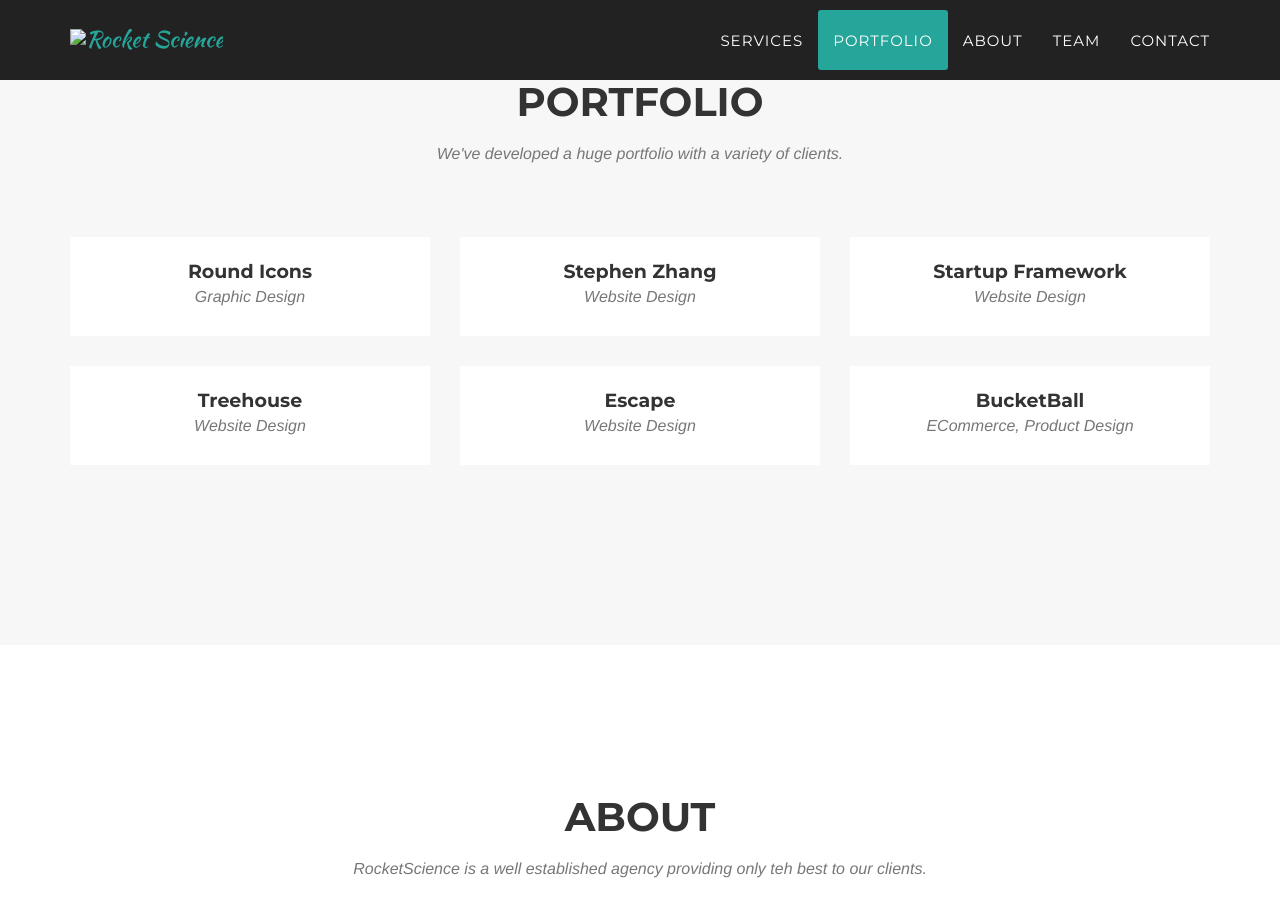
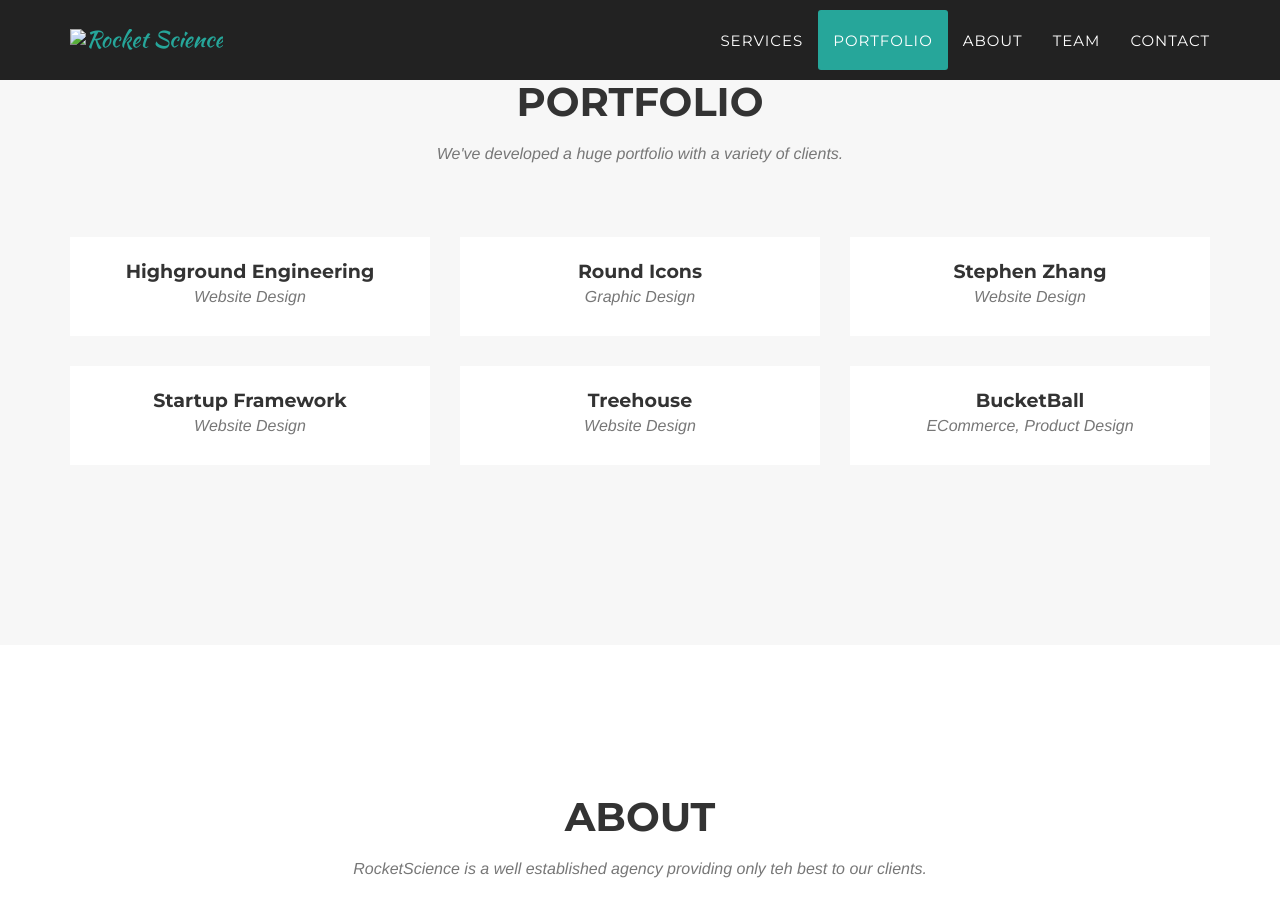
Before and after one commit to byrocketscience/byrocketscience.github.io, a Jekyll site: the page built from _posts/2014-07-17-project-2.markdown, in a window 1280 px wide and 900 px high, scrolled down 1565 px. Built offline with Jekyll 4.4.1, drawn with Linux system fonts in a browser that asks for light colours; nearby versions of some CDN libraries; some web fonts are replaced; some of the changed lines change nothing that is shown.

Commit message:
updated photo and description of Highground Engineering
updated photo, thumbnail and description for portfolio item Highground
Engineering

```diff
--- a/_posts/2014-07-17-project-2.markdown
+++ b/_posts/2014-07-17-project-2.markdown
@@ -1,16 +1,16 @@
 ---
-title: Escape
+title: Highground Engineering
 subtitle: Website Design
 layout: default
 modal-id: 2
-date: 2014-07-17
-img: escape.png
-thumbnail: escape-thumbnail.png
-alt: image-alt
-project-date: April 2014
-client: Start Bootstrap
+date: 2015-07-02
+img: highground.png
+thumbnail: highground-thumbnail.png
+alt: highgroundengineering
+project-date: July 2015
+client: Highground Engineering
 category: Web Development
-clientwebsite: #
-description: Lorem ipsum dolor sit amet, usu cu alterum nominavi lobortis. At duo novum diceret. Tantas apeirian vix et, usu sanctus postulant inciderint ut, populo diceret necessitatibus in vim. Cu eum dicam feugiat noluisse.
+clientwebsite: http://highgroundengineering.com/
+description: Highground Services is a multi-discipline engineering services firm providing a broad base of needs to our commercial and industrial customers. Highground Services excels in Mechanical, Electrical, Controls, and Fire Protection engineering projects in the industrial, commercial, and municipal markets.
 
 ---
```
Also changed, not shown: img/portfolio/highground-thumbnail.png (added), img/portfolio/highground.png (added).
